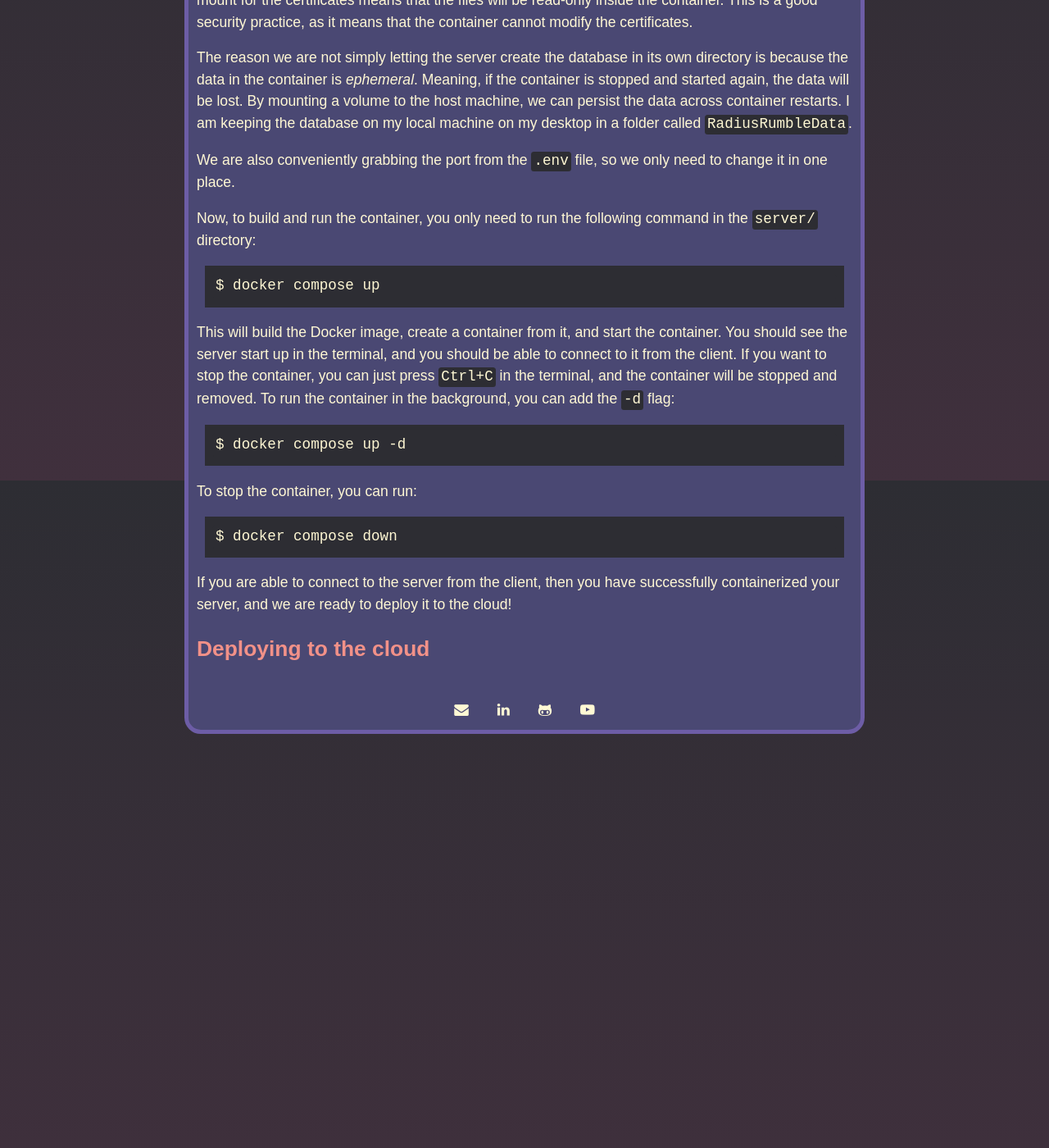
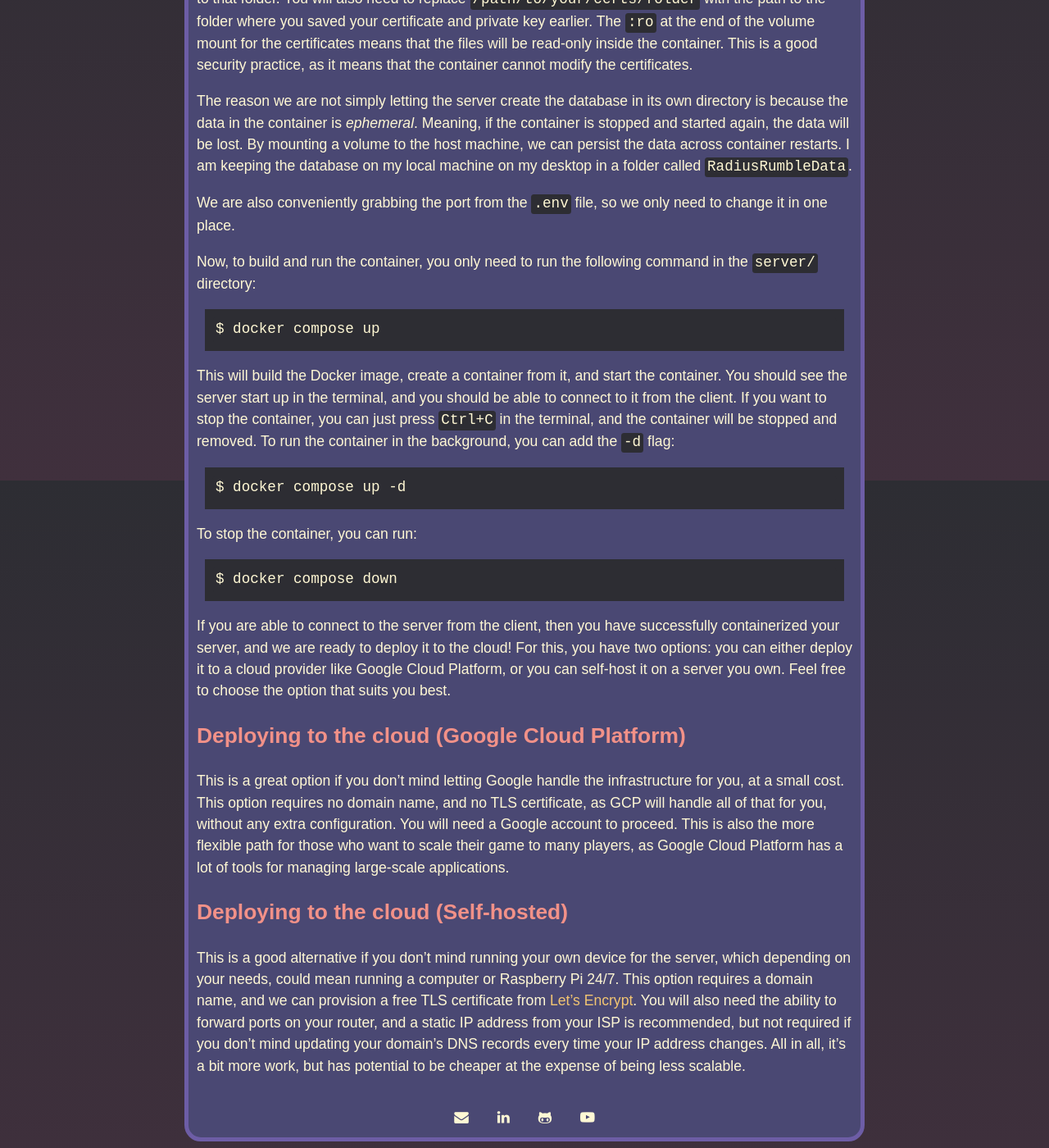
Before and after one commit to tristanbatchler/tbat.me, a Jekyll site: the page built from _posts/2024-11-22-godot-golang-mmo-part-12.md, in a window 1280 px wide and 1400 px high, scrolled down 10214 px. Shown: the whole window at 82% size. Built offline with Jekyll 4.4.1, drawn with Linux system fonts in a browser that asks for light colours; some web fonts are replaced; before the commit the page ends 11117 px from its top, so only the background shows below that; some of the changed text lies outside the part shown.

````diff
--- a/_posts/2024-11-22-godot-golang-mmo-part-12.md
+++ b/_posts/2024-11-22-godot-golang-mmo-part-12.md
@@ -4,7 +4,7 @@
 redditurl:
 ---
 
-Welcome to the final part of our Godot 4 Go MMO series! In this part, we will be getting our game out the door to share with family and friends. We will be moving to secure websockets, securing a domain and TLS certificate, and shipping the Godot HTML5 export to itch.io.
+Welcome to the final part of our Godot 4 Go MMO series! In this part, we will be getting our game out the door to share with family and friends. We will be moving to secure websockets, securing a domain and TLS certificate, and shipping the Godot HTML5 export to itch.io. We will explore two options for deploying the server to the cloud: Google Cloud Platform and self-hosting; I have designed the process to be flexible enough to switch between the two without any code changes. Let's get started!
 
 ## Secure Websockets
 
@@ -341,6 +341,13 @@
 docker compose down
 ```
 
-If you are able to connect to the server from the client, then you have successfully containerized your server, and we are ready to deploy it to the cloud!
+If you are able to connect to the server from the client, then you have successfully containerized your server, and we are ready to deploy it to the cloud! For this, you have two options: you can either deploy it to a cloud provider like Google Cloud Platform, or you can self-host it on a server you own. Feel free to choose the option that suits you best.
 
-## Deploying to the cloud
+## Deploying to the cloud (Google Cloud Platform)
+
+This is a great option if you don't mind letting Google handle the infrastructure for you, at a small cost. This option requires no domain name, and no TLS certificate, as GCP will handle all of that for you, without any extra configuration. You will need a Google account to proceed. This is also the more flexible path for those who want to scale their game to many players, as Google Cloud Platform has a lot of tools for managing large-scale applications.
+
+
+## Deploying to the cloud (Self-hosted)
+
+This is a good alternative if you don't mind running your own device for the server, which depending on your needs, could mean running a computer or Raspberry Pi 24/7. This option requires a domain name, and we can provision a free TLS certificate from [Let's Encrypt](https://letsencrypt.org/). You will also need the ability to forward ports on your router, and a static IP address from your ISP is recommended, but not required if you don't mind updating your domain's DNS records every time your IP address changes. All in all, it's a bit more work, but has potential to be cheaper at the expense of being less scalable.
````
Also changed, not shown: _posts/2024-11-20-godot-golang-mmo-part-11.md (+4 -4 lines).
